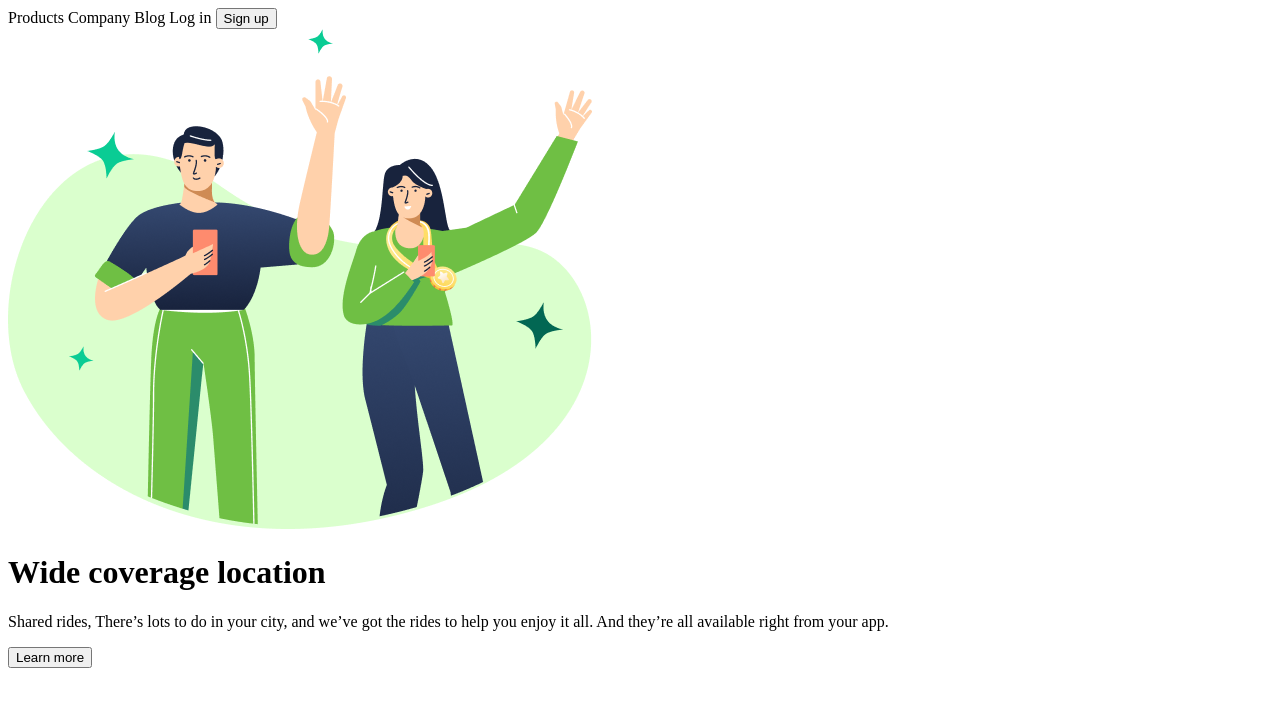
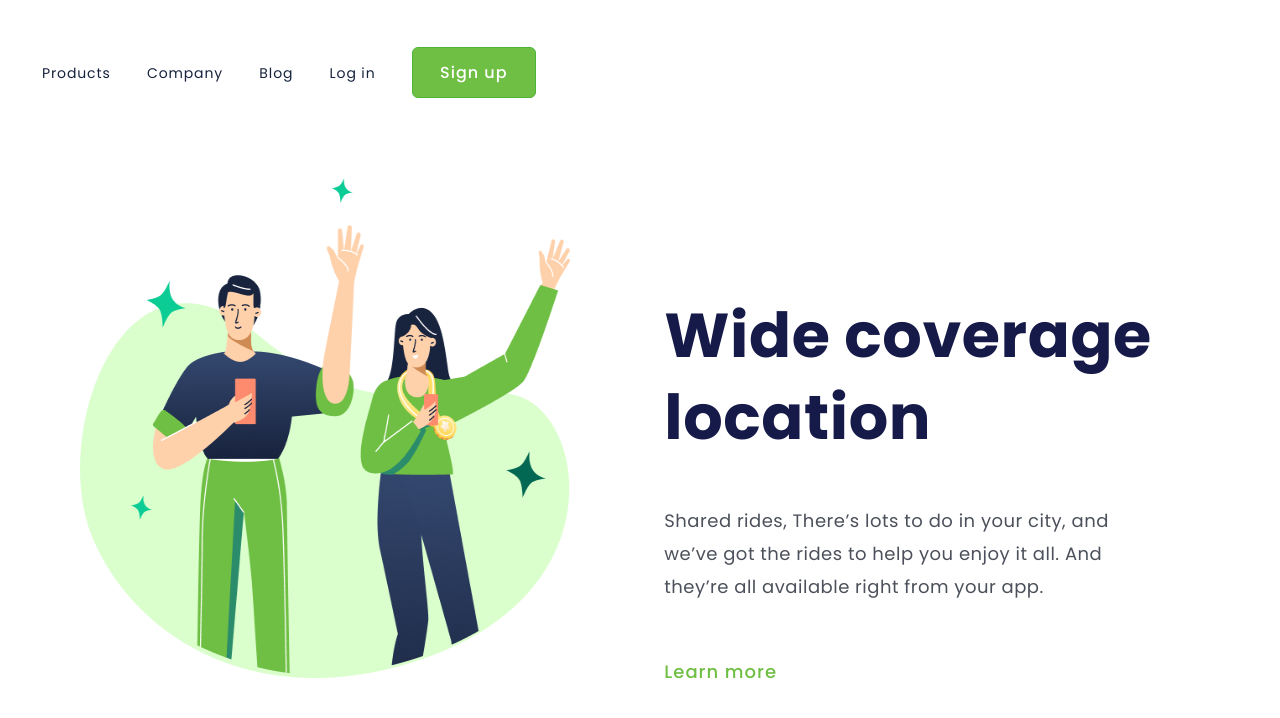
Before and after one commit to DalioSY/wide-coverage, a plain HTML site: page index.html in a window 1280 px wide. Drawn offline with Linux system fonts and the light colour scheme.

Commit message:
link pasta css

```diff
--- a/index.html
+++ b/index.html
@@ -3,7 +3,7 @@
 <head>
     <meta charset="UTF-8">
     <meta name="viewport" content="width=device-width, initial-scale=1.0">
-    <link href="./Projeto-2.css" rel="stylesheet">
+    <link href="./styles.css" rel="stylesheet">
     <title>Projeto 2</title>
 </head>
 <body>
```
